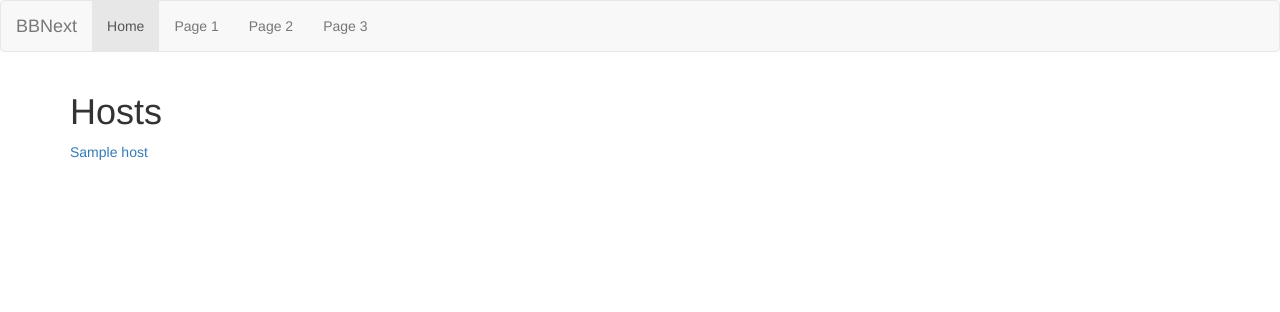
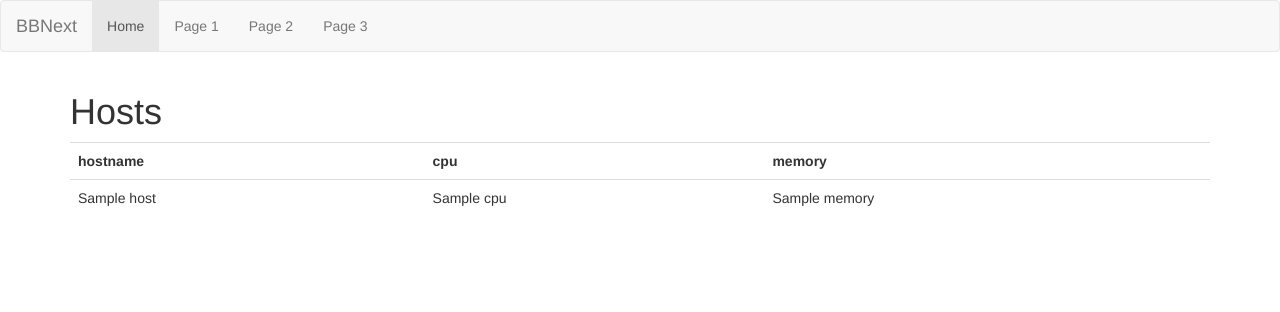
Before and after one commit to brianlk/bbnext, a Flask app: template backend/web_ui/templates/index.html in a window 1280 px wide. Shown: the top 312 px of the page. Run offline with Flask 3, Linux system fonts and the light colour scheme; the template is opened without the code that fills it: most values are stand-ins (such as "Sample title", 1, 10 or a date in 2020); some libraries are stand-ins or nearby versions.

Commit message:
add a table in html

```diff
--- a/backend/engines/read.py
+++ b/backend/engines/read.py
@@ -1,6 +1,8 @@
 import json
 
 def hosts():
-    item = '[{"hostname":"host1"}, {"hostname":"host2"}, {"hostname":"host3"}]'
-    hosts = json.loads(item)
+    hosts = [
+        {"hostname":"host1", "cpu":1, "memory":1},
+        {"hostname":"host2", "cpu":0, "memory":0},
+    ]
     return hosts
--- a/backend/web_ui/templates/index.html
+++ b/backend/web_ui/templates/index.html
@@ -3,8 +3,19 @@
 {% block content %}
 <div class="container">
     <h1>Hosts</h1>
+    <table class="table">
+        <tr>
+            <th>hostname</th>
+            <th>cpu</th>
+            <th>memory</th>
+        </tr>
     {% for x in hosts %}
-        <div><a href=/host/{{ x["hostname"] }}>{{ x["hostname"] }}</a></div>
+        <tr>
+            <td>{{ x["hostname"] }}</td>
+            <td>{{ x["cpu"] }}</td>
+            <td>{{ x["memory"] }}</td>
+        </tr>
     {% endfor %}
+    </table>
 </div>
 {% endblock %}
```
